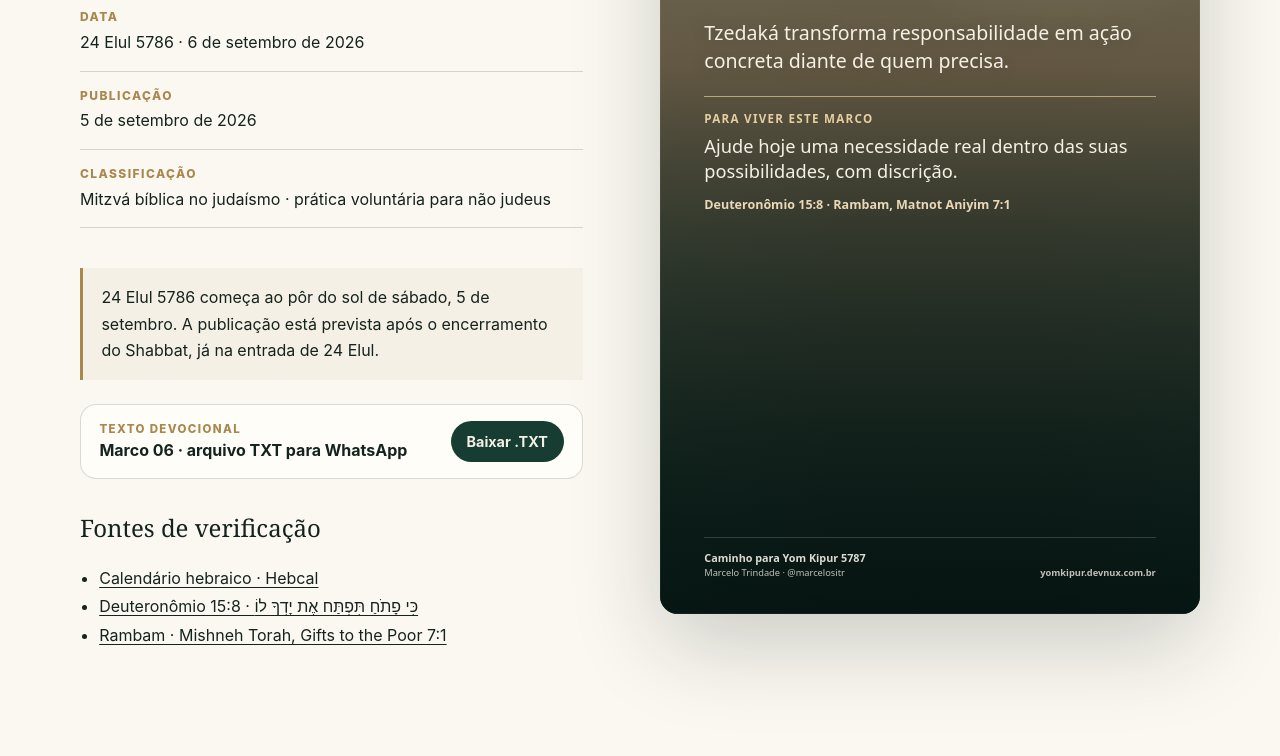
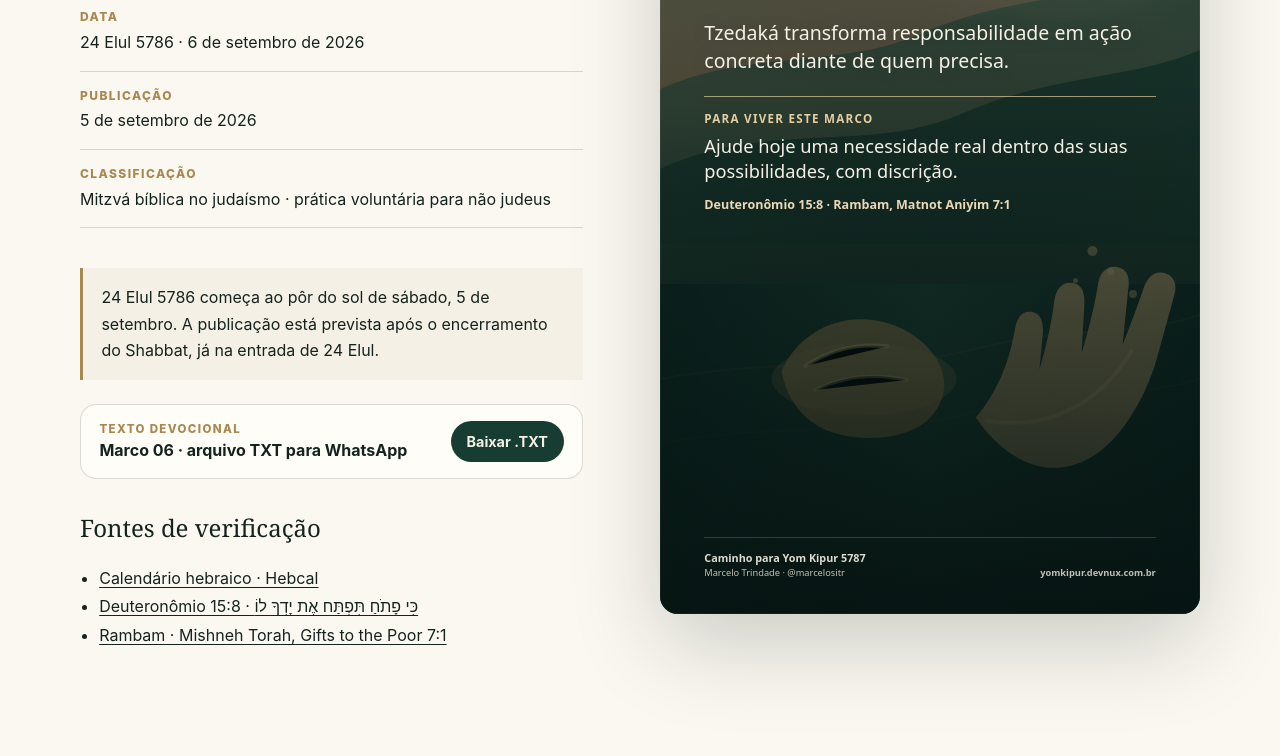
Before and after one commit to marcelositr/yom-kipur-2026, an Astro site: page /marcos/06-abra-a-mao in a window 1280 px wide. Shown: the part 678-1434 px from the top of the page. Built offline with nearby package versions, Linux system fonts and the light colour scheme; Astro itself is replaced by a stand-in of ours.

Commit message:
fix: stop using corrupted background sprite

```diff
--- a/src/components/MarcoCard.astro
+++ b/src/components/MarcoCard.astro
@@ -10,27 +10,17 @@ interface Props {
 const { marco } = Astro.props;
 const card = cardCopyFor(marco.id);
 
-const spriteBackgroundAsset = '/assets/backgrounds/marcos-art-sprite.webp';
-const spriteColumns = ['0%', '25%', '50%', '75%', '100%'];
-const spriteRows = ['0%', '50%', '100%'];
-const usesArtSprite = marco.id >= 1 && marco.id <= 15;
+const resolvedBackgroundAsset = marco.id === 1
+  ? '/assets/backgrounds/marco01-proximidade.webp'
+  : marco.backgroundAsset;
 
-const resolvedBackgroundAsset = usesArtSprite
-  ? spriteBackgroundAsset
-  : marco.backgroundAsset;
 const backgroundAsset = resolvedBackgroundAsset?.replace(/^\/+/, '');
 const backgroundUrl = backgroundAsset
   ? `${import.meta.env.BASE_URL}${backgroundAsset}`
   : undefined;
-
-const spriteColumn = (marco.id - 1) % 5;
-const spriteRow = Math.floor((marco.id - 1) / 5);
 const backgroundStyle = backgroundUrl
-  ? usesArtSprite
-    ? `--yk-background: url('${backgroundUrl}'); background-size: cover, 500% 300%, cover; background-position: center, ${spriteColumns[spriteColumn]} ${spriteRows[spriteRow]}, center; background-repeat: no-repeat;`
-    : `--yk-background: url('${backgroundUrl}')`
+  ? `--yk-background: url('${backgroundUrl}')`
   : undefined;
-
 const marcoNumber = String(marco.id).padStart(2, '0');
 ---
 <div class="yk-card-frame">
```
